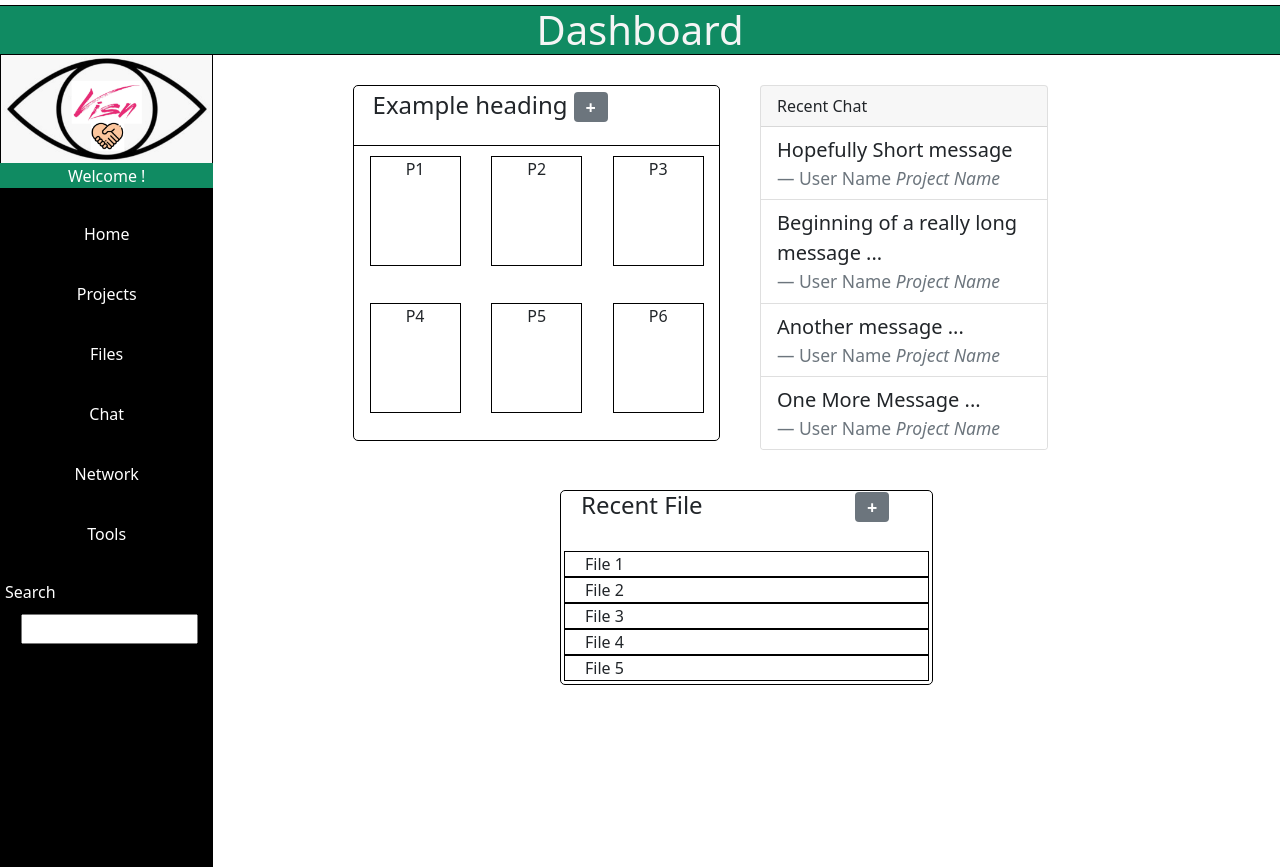
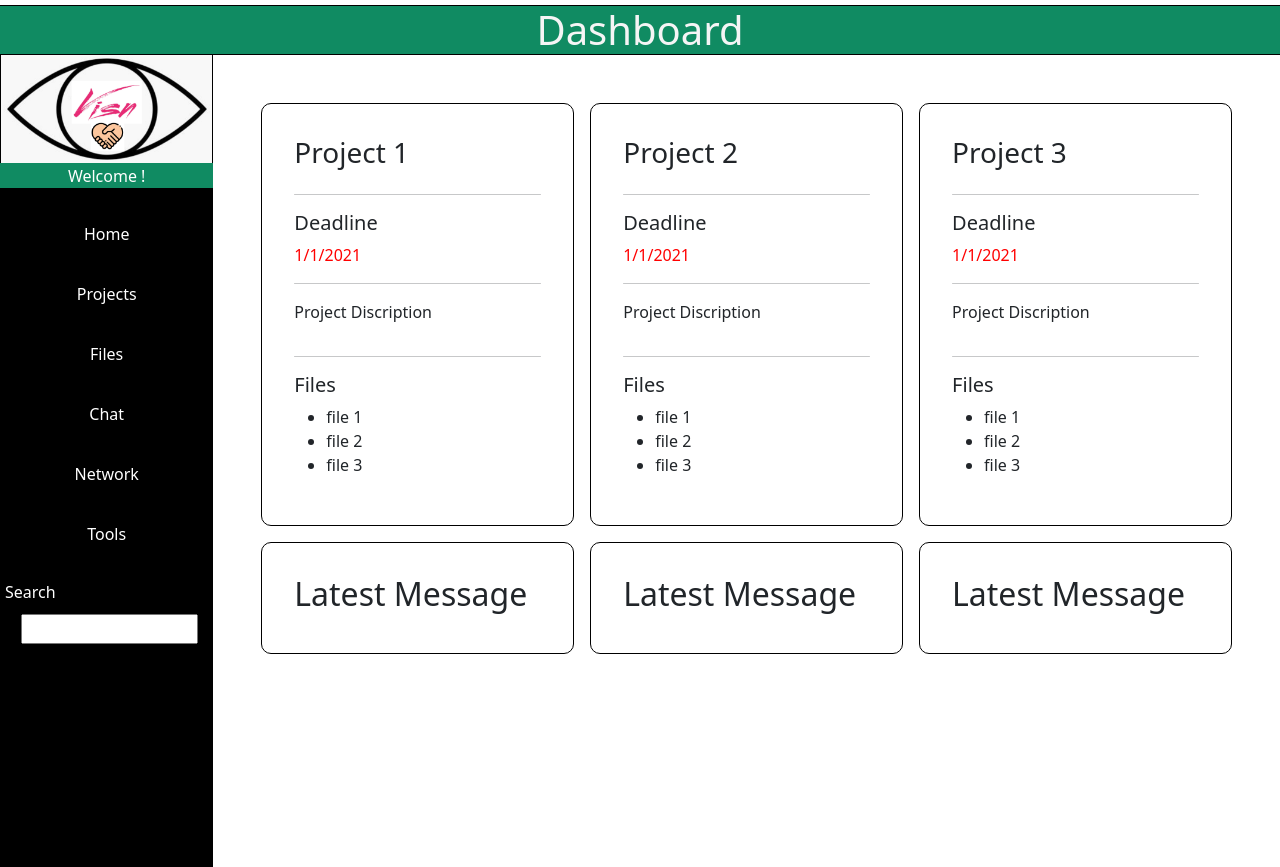
Before and after one commit to aVISN/CS425_F21, a Django app: page /dashboard/ in a window 1280 px wide. Run offline with Django 3.2, Linux system fonts and the light colour scheme.

Commit message:
modified dashboard preview area and css

```diff
--- a/srv/apps/visn/pages/templates/dashboard.html
+++ b/srv/apps/visn/pages/templates/dashboard.html
@@ -10,84 +10,77 @@
 {% include 'sidebar.html' %}
 
          <div id="recent-views" class="col-md-10">
-            <div id="top-views" class="row gx-0">
-                <div id="left-view" class="col-md-5">
-                    <div id="projects" class="offset-1">
-                        <div class="projects-view-bar row gx-0">
-			    <h4>Example heading <span class="badge bg-secondary">+</span></h4>
-                        </div>
-                        <div class="row gx-0">
-                            <div class="project col-md-4">
-                                <div class="project-container">P1</div>
-                            </div>
-                            <div class="project col-md-4">
-                                <div class="project-container">P2</div>
-                            </div>
-                            <div class="project col-md-4">
-                                <div class="project-container">P3</div>
-                            </div>
-                        </div>
-                        <div class="row gx-0">
-                            <div class="project col-md-4">
-                                <div class="project-container">P4</div>
-                            </div>
-                            <div class="project col-md-4">
-                                <div class="project-container">P5</div>
-                            </div>
-                            <div class="project col-md-4">
-                                <div class="project-container">P6</div>
-                            </div>
-                        </div>
-                    </div>
-                </div>
-             <!-- ********************************* -->
-            <div id="right-view" class="col-md-6">
-               <div id="chat" class="col-md-10 offset-1">
-             <div class="card" style="width: 18rem;">
-             <div class="card-header">Recent Chat</div>
-                <ul class="list-group list-group-flush">
-                   <li class="list-group-item">
-        	      <blockquote class="blockquote mb-0">
-      		 	   <p>Hopefully Short message</p>
-      		   	   <footer class="blockquote-footer">User Name <cite title="Source Title">Project Name</cite></footer>
-    		      </blockquote>
-		   </li>
-		   <li class="list-group-item">
-                      <blockquote class="blockquote mb-0">
-                           <p>Beginning of a really long message ...</p>
-                           <footer class="blockquote-footer">User Name <cite title="Source Title">Project Name</cite></footer>
-                      </blockquote>
-                   </li>
-		   <li class="list-group-item">
-                      <blockquote class="blockquote mb-0">
-                           <p>Another  message ...</p>
-                           <footer class="blockquote-footer">User Name <cite title="Source Title">Project Name</cite></footer>
-                      </blockquote>
-                   </li>
-		   <li class="list-group-item">
-                      <blockquote class="blockquote mb-0">
-                           <p>One More Message ...</p>
-                           <footer class="blockquote-footer">User Name <cite title="Source Title">Project Name</cite></footer>
-                      </blockquote>
-                   </li>
-
-                </ul>
-             </div>
-             <!-- ********************************* -->
-                    </div>
-                </div>
-            </div>
-            <div id="bottom-view" class="row gx-0">
-                <div id="files" class="col-md-10">
-                    <div class="files-view-bar row gx-0">
-                       <h4>Recent File <span class="badge bg-secondary offset-5">+</span></h4>
-                    </div>
-                    <div class="file row gx-0">File 1</div>
-                    <div class="file row gx-0">File 2</div>
-                    <div class="file row gx-0">File 3</div>
-                    <div class="file row gx-0">File 4</div>
-                    <div class="file row gx-0">File 5</div>
-                </div>
-            </div>
+            <!-- ********************************** -->
+	    <div class="dashboard-content pt-5 px-5">
+		<div class="dashboard-card">
+		    <h3 class="dashboard-card-title">
+		        Project 1
+		    </h3>
+		    <hr class="rounded">
+		    <h5>Deadline</h5>
+		    <span>1/1/2021</span>
+		    <hr class="rounded">
+		    <p>
+		        Project Discription
+		    </p>
+		    <hr class="rounded">
+		    <h5>Files</h5>
+		    <ul>
+		        <li>file 1</li>
+		        <li>file 2</li>
+		        <li>file 3</li>
+		    </ul>
+		</div>
+		<div class="dashboard-card">
+		    <h3 class="dashboard-card-title">
+		        Project 2
+		    </h3>
+		    <hr class="rounded">
+		    <h5>Deadline</h5>
+		    <span>1/1/2021</span>
+		    <hr class="rounded">
+		    <p>
+		        Project Discription
+		    </p>
+		    <hr class="rounded">
+		    <h5>Files</h5>
+		    <ul>
+		        <li>file 1</li>
+		        <li>file 2</li>
+		        <li>file 3</li>
+		    </ul>
+		</div>
+		<div class="dashboard-card">
+		    <h3 class="dashboard-card-title">
+		        Project 3
+		    </h3>
+		    <hr class="rounded">
+		    <h5>Deadline</h5>
+		    <span>1/1/2021</span>
+		    <hr class="rounded">
+		    <p>
+		        Project Discription
+		    </p>
+		    <hr class="rounded">
+		    <h5>Files</h5>
+		    <ul>
+		        <li>file 1</li>
+		        <li>file 2</li>
+		        <li>file 3</li>
+		    </ul>
+		</div>
+	    <!-- </div>
+	    <div class="dashboard-content pt-4 px-5"> -->
+		<div class="dashboard-card">
+		    <h2>Latest Message</h2>
+		</div>
+		<div class="dashboard-card">
+		    <h2>Latest Message</h2>
+		</div>
+		<div class="dashboard-card">
+		    <h2>Latest Message</h2>
+		</div>
+	    </div>
+	    <!-- ********************************** -->
          </div>
 {% endblock content %}
--- a/srv/apps/visn/static/css/dashboard.css
+++ b/srv/apps/visn/static/css/dashboard.css
@@ -1,88 +1,27 @@
 
-#top-views
+.dashboard-content
 {
-    padding-top:20px;
-    /* padding-left:10%; */
-    margin-left:10%;
+    height:auto;
+    display: grid;
+    grid-gap: 1rem;
+    grid-template-columns: repeat(3, 1fr);
 
+    /* background-color: rgb(16, 139, 98); */
 }
 
-#projects
+.dashboard-content span
 {
-    margin-top:10px;
-
-    border-radius: 5px;
-    border: 1px black solid;
-
+ color:red;
 }
-.projects-view-bar
-{
-    padding-top:5px;
-    padding-left:5%;
-    height:60px;
-    border-bottom: 1px #000 solid;
-}
-.project
-{
-    height:147px;
-    padding-top: 10px;
-    text-align: center;
-}
-.project-container
-{
-    height: 110px;
-    width: 75%;
-    margin: 0 auto;
-    border: 1px black solid;
-}
-#chat
-{
-    margin-top: 10px;
-
-    border-radius: 5px;
-    /* border: 1px black solid; */
-}
-.chat-view-bar
-{
-    height:60px;
-    justify-content: center;
-
-    border: 1px #000 solid;
-    border-radius: 5px;
-}
-.message
+.dashboard-card
 {
     border: 1px #000 solid;
-    border-radius: 5px;
-    justify-content: center;
-    height:42px;
+    border-radius: 10px;
+
+    display: flex;
+    flex-direction: column;
+    padding: 2rem;
+    justify-content: space-between;
+
+    background-color: #fff;
 }
-#bottom-view
-{
-    margin-top:40px;
-}
-.files-view-bar
-{
-    padding-left:20px;
-    height: 60px;
-    /* border-bottom: 1px black solid; */
-}
-#files
-{
-    margin-top: 10px;
-    margin: 0 auto;
-
-    padding-bottom:3px;
-
-    border-radius: 5px;
-    border: 1px black solid;
-
-    width:35%;
-}
-.file
-{
-    margin: 0 3px;
-    padding-left:20px;
-    border: 1px black solid;
-
-}
```
Also changed, not shown: srv/apps/visn/pages/static/css/dashboard.css (+17 -78 lines).
